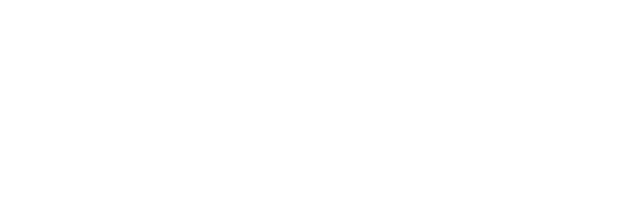
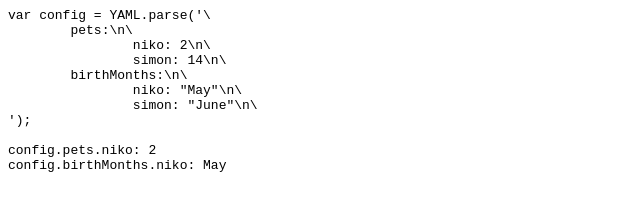
Before and after one commit to tj/js-yaml, a website: page index.html in a window 1280 px wide. Shown: the whole page, without its empty margins (0-640 px from the left). Drawn offline with Linux system fonts and the light colour scheme.

Commit message:
Usage example

```diff
--- a/index.html
+++ b/index.html
@@ -1,2 +1,28 @@
 <script>window.exports = {}</script>
 <script src="lib/yaml.js"></script>
+<pre>
+var config = YAML.parse('\
+	pets:\n\
+		niko: 2\n\
+		simon: 14\n\
+	birthMonths:\n\
+		niko: "May"\n\
+		simon: "June"\n\
+');
+
+<script>var config = YAML.parse('\
+pets:\n\
+  niko: 2\n\
+  simon: 14\n\
+birthMonths:\n\
+  niko: "May"\n\
+  simon: "June"\n\
+');
+
+document.write(
+	'config.pets.niko: ' + config.pets.niko + '\n' +
+	'config.birthMonths.niko: ' + config.birthMonths.niko
+);
+
+</script>
+</pre>
```
